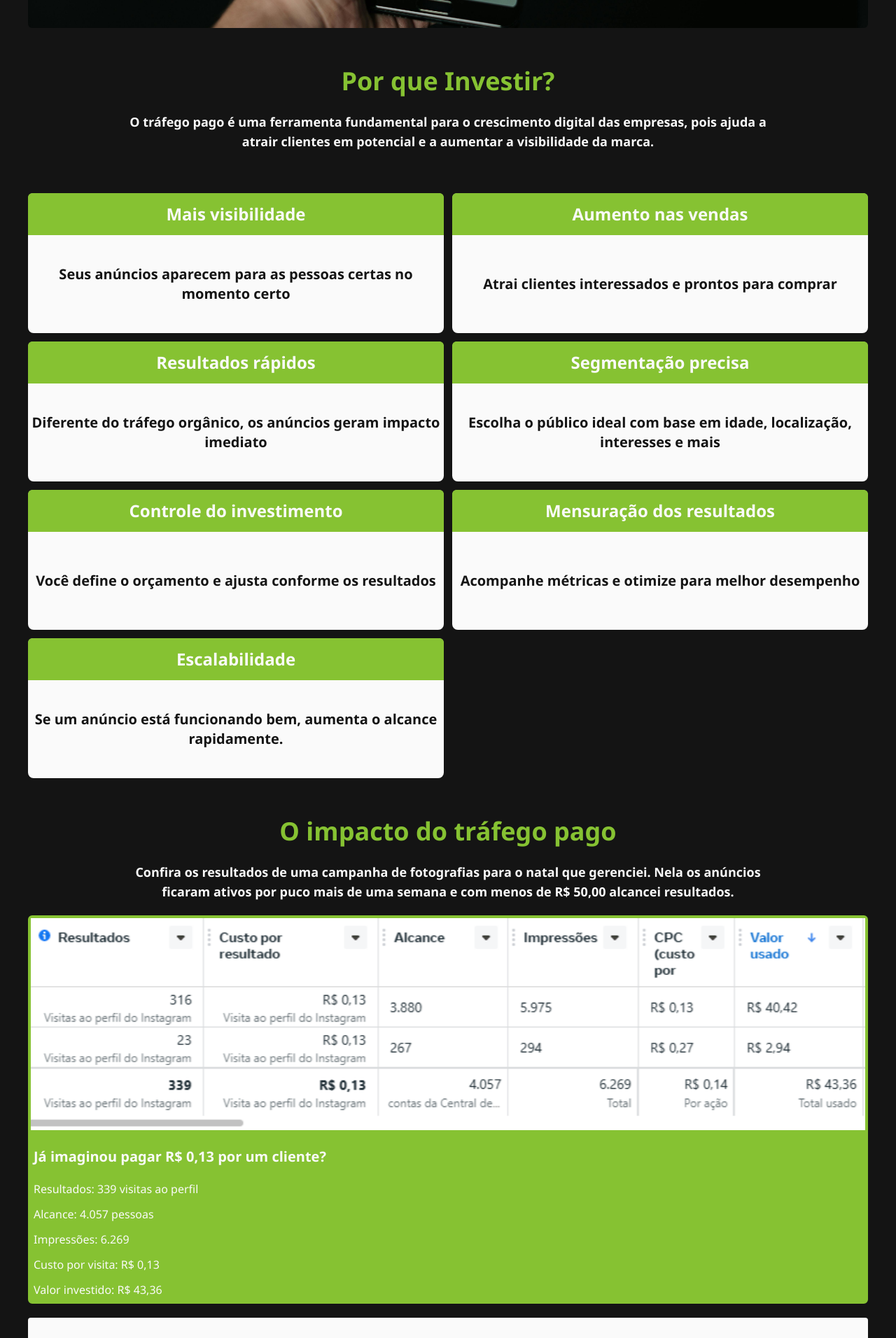
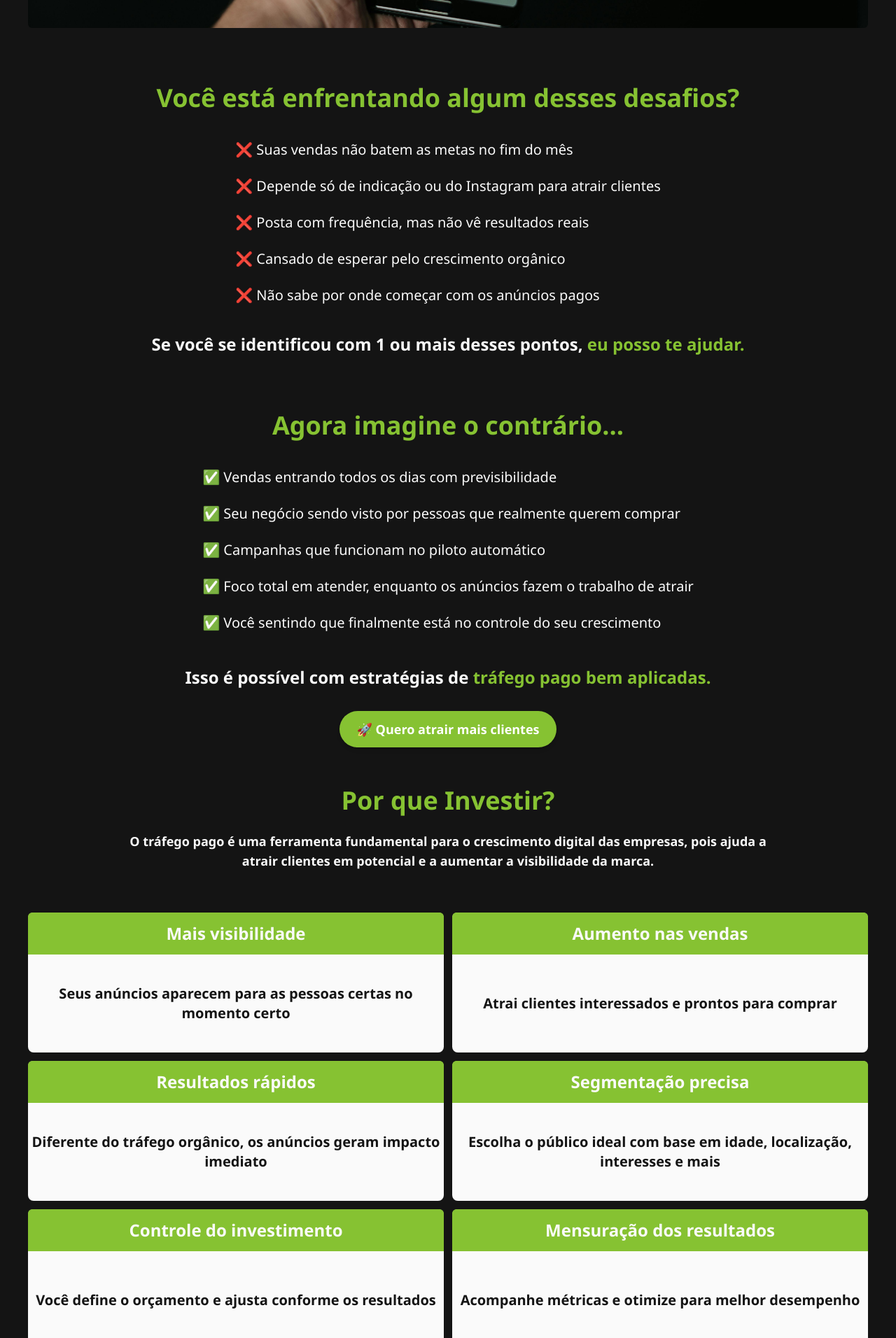
Before and after one commit to marcelo1310/marcelo.gestor, a React (Vite) app: page / in a window 1280 px wide. Shown: the part 660-2572 px from the top of the page at 70% size. Built offline with nearby package versions, Linux system fonts and the light colour scheme.

Commit message:
ajustes css e secoes

```diff
--- a/src/App.jsx
+++ b/src/App.jsx
@@ -1,5 +1,7 @@
 import { Header } from "./components/header";
 import { Home } from "./components/home";
+import { Dores } from "./components/dores";
+import { Solucao } from "./components/solucao";
 import { Sobre } from "./components/sobre";
 import { Beneficios } from "./components/beneficios";
 import { Cases } from "./components/cases";
@@ -11,6 +13,8 @@ function App() {
     <div className="m-3 max-w-[1200px]">
       <Header />
       <Home />
+      <Dores />
+      <Solucao />
       <Beneficios />
       <Cases />
       <Sobre />
--- a/src/components/cases/index.jsx
+++ b/src/components/cases/index.jsx
@@ -1,12 +1,20 @@
-import imgCampanha from "../../assets/img/img-campanha.png"
+import imgCampanha from "../../assets/img/img-campanha.png";
+import imgCases from "../../assets/img/img-cases.jpg";
 
-export function Cases () {
+export function Cases() {
   return (
-    <section id="cases" className="flex flex-col w-full items-center rounder-sm">
-      <div className="text-center lg:max-w-[80%] mt-8">
+    <section
+      id="cases"
+      className="flex flex-col w-full items-center rounder-sm"
+    >
+      <div className="text-center w-full mt-8">
         <h2 className="m-6 text-center text-4xl font-bold text-[var(--verde)]">
           O impacto do tráfego pago
         </h2>
+        <div
+          className="w-full h-30 bg-cover bg-center md:h-40 lg:h-50"
+          style={{ backgroundImage: `url(${imgCases})` }}
+        ></div>
         <p className="text-lg font-semibold text-[var(--branco)] lg:text-center">
           Confira os resultados de uma campanha de fotografias para o natal que
           gerenciei. Nela os anúncios ficaram ativos por puco mais de uma semana
@@ -14,10 +22,12 @@ export function Cases () {
         </p>
       </div>
 
-      <div className=" flex flex-col w-full border-4 mt-5 border-[var(--verde)] bg-[var(--verde)] rounded-md">
-        <img src={imgCampanha} alt="imagem de uma campanha" />
-        <div className="flex flex-col w-full m-1">
-            <h3 className=" text-xl font-semibold mt-5">Já imaginou pagar R$ 0,13 por um cliente?</h3>
+      <div className=" flex flex-col w-full items-center border-4 mt-5 border-[var(--verde)] bg-[var(--verde)] rounded-md">
+        <img src={imgCampanha} alt="imagem de uma campanha" className="w-full"/>
+        <div className="flex flex-col w-full ml-5">
+          <h3 className=" text-2xl font-semibold mt-5">
+            Já imaginou pagar R$ 0,13 por um cliente?
+          </h3>
           <ul className="flex flex-col gap-3 mt-5">
             <li>Resultados: 339 visitas ao perfil</li>
             <li>Alcance: 4.057 pessoas</li>
@@ -26,6 +36,10 @@ export function Cases () {
             <li>Valor investido: R$ 43,36</li>
           </ul>
         </div>
+        <p className="w-full text-center text-xl m-6">
+          A minha estratégia é simples: impulsionar sua marca, comunicar suas
+          ideias e impactar pessoas.
+        </p>
       </div>
     </section>
   );
--- a/src/components/contato/index.jsx
+++ b/src/components/contato/index.jsx
@@ -1,18 +1,38 @@
 export function Contato() {
   return (
-    <section id="contato" className="flex flex-col w-full min-h-[350px] items-center text-center mt-5">
-      <h2 className="m-6 text-4xl font-bold text-[var(--verde)]">Vamos conversar?</h2>
-      <p className="m-3 text-lg font-semibold text-[var(--branco)] lg:text-center">
-        A minha estratégia é simples: impulsionar sua marca, comunicar suas
-        ideias e impactar pessoas.
+    <section
+      id="contato"
+      className="bg-[var(--grafite)] text-[var(--branco)] py-16 px-4 text-center flex flex-col items-center gap-6"
+    >
+      <h2 className="text-3xl md:text-4xl font-bold text-[var(--verde)]">
+        Pronto para atrair mais clientes?
+      </h2>
+
+      <p className="text-lg md:text-xl max-w-2xl">
+        Se você sente que seu negócio merece mais visibilidade, mais movimento e
+        mais vendas, eu posso te ajudar. Vamos conversar e traçar uma estratégia
+        personalizada para você!
       </p>
-      <a
+
+      <div className="flex flex-col gap-4 mt-4">
+        <a
           href="https://wa.me/message/B3VCHP5M4BW5E1"
           target="_blank"
-          className="bg-[var(--verde)] text-white m-3 px-15 py-3 rounded-full text-lg font-semibold shadow-md hover:scale-105 hover:shadow-lg transition-all duration-300 ease-in-out"
+          className="bg-[var(--verde)] text-white px-6 py-3 rounded-full text-lg font-semibold shadow-md hover:scale-105 hover:shadow-lg transition-all duration-300 ease-in-out"
         >
-          📲 Fale comigo
+          📲 Fale comigo no WhatsApp
         </a>
+        <p className="text-sm text-gray-400">
+          Ou, se preferir, me chame no Instagram:{" "}
+          <a
+            href="https://instagram.com/gestordetrafego.marcelo"
+            target="_blank"
+            className="underline text-[var(--verde)]"
+          >
+            @gestordetrafego.marcelo
+          </a>
+        </p>
+      </div>
     </section>
   );
 }
--- /dev/null
+++ b/src/components/dores/index.jsx
@@ -0,0 +1,22 @@
+export function Dores() {
+  return (
+    <section className="flex flex-col items-center mt-20">
+      <h2 className="text-center text-3xl md:text-4xl font-bold mb-10 text-[var(--verde)]">
+        Você está enfrentando algum desses desafios?
+      </h2>
+
+      <ul className="space-y-6 text-lg md:text-xl max-w-3xl mx-auto">
+        <li>❌ Suas vendas não batem as metas no fim do mês</li>
+        <li>❌ Depende só de indicação ou do Instagram para atrair clientes</li>
+        <li>❌ Posta com frequência, mas não vê resultados reais</li>
+        <li>❌ Cansado de esperar pelo crescimento orgânico</li>
+        <li>❌ Não sabe por onde começar com os anúncios pagos</li>
+      </ul>
+
+      <p className="mt-10 text-xl md:text-2xl font-semibold">
+        Se você se identificou com 1 ou mais desses pontos,{" "}
+        <span className="text-[var(--verde)]">eu posso te ajudar.</span>
+      </p>
+    </section>
+  );
+}
--- a/src/components/footer/index.jsx
+++ b/src/components/footer/index.jsx
@@ -2,7 +2,7 @@ export function Footer() {
   return (
     <section className="flex flex-col items-center justify-center gap-2 w-full h-[100px] border-t border-[var(--cinza)]">
       <p>Todos os direitos reservados</p>
-      <p>desenvolvido por Marcelo Santos</p>
+      <p>Desenvolvido por Marcelo Santos</p>
     </section>
   );
 }
--- a/src/components/home/index.jsx
+++ b/src/components/home/index.jsx
@@ -19,7 +19,7 @@ export function Home() {
           querem vender mais.
         </p>
 
-         <a
+        <a
           href="https://wa.me/message/B3VCHP5M4BW5E1"
           target="_blank"
           className="bg-[var(--verde)] text-white mt-1 px-15 py-3 rounded-full text-lg font-semibold shadow-md hover:scale-105 hover:shadow-lg transition-all duration-300 ease-in-out"
@@ -32,7 +32,6 @@ export function Home() {
           esforço de quem empreende e entendi que, com os anúncios certos, é
           possível transformar não só um negócio, mas uma vida inteira.
         </p>
-
       </div>
     </section>
   );
--- /dev/null
+++ b/src/components/solucao/index.jsx
@@ -0,0 +1,37 @@
+export function Solucao() {
+  return (
+    <section className="flex flex-col w-full items-center justify-center mt-20">
+      <h2 className="text-3xl md:text-4xl font-bold mb-10 text-[var(--verde)]">
+        Agora imagine o contrário...
+      </h2>
+
+      <ul className="space-y-6 text-lg md:text-xl max-w-3xl mx-auto">
+        <li>✅ Vendas entrando todos os dias com previsibilidade</li>
+        <li>
+          ✅ Seu negócio sendo visto por pessoas que realmente querem comprar
+        </li>
+        <li>✅ Campanhas que funcionam no piloto automático</li>
+        <li>
+          ✅ Foco total em atender, enquanto os anúncios fazem o trabalho de
+          atrair
+        </li>
+        <li>
+          ✅ Você sentindo que finalmente está no controle do seu crescimento
+        </li>
+      </ul>
+
+      <p className="mt-12 text-xl md:text-2xl font-semibold">
+        Isso é possível com estratégias de{" "}
+        <span className="text-[var(--verde)]">tráfego pago bem aplicadas.</span>
+      </p>
+
+      <a
+        href="https://wa.me/message/B3VCHP5M4BW5E1"
+        target="_blank"
+        className="mt-8 inline-block bg-[var(--verde)] text-white px-6 py-3 rounded-full text-lg font-semibold shadow-md hover:scale-105 hover:shadow-lg transition-all duration-300 ease-in-out"
+      >
+        🚀 Quero atrair mais clientes
+      </a>
+    </section>
+  );
+}
```
Also changed, not shown: src/components/sobre/index.jsx (+16 -5 lines), src/assets/img/img-cases.jpg (added). Lines whose indentation alone changed are shown as unchanged.
